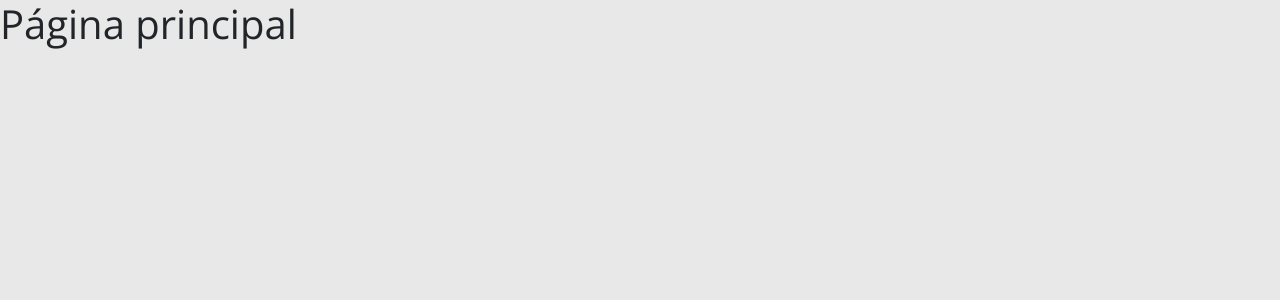
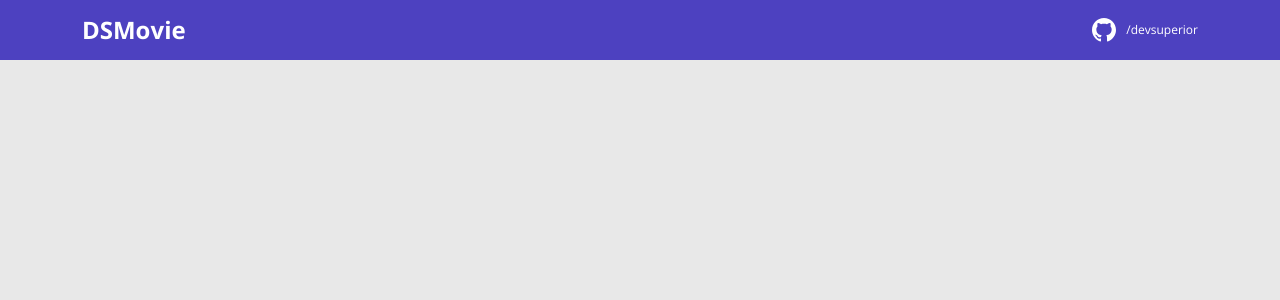
Before and after one commit to joellytton/dsmovie, a React (Create React App) app in the folder frontend/: page / in a window 1280 px wide. Shown: the top 300 px of the page. Built offline with nearby package versions, Linux system fonts and the light colour scheme.

Commit message:
Criando o NavBar do projeto

```diff
--- a/frontend/src/App.tsx
+++ b/frontend/src/App.tsx
@@ -1,6 +1,9 @@
+import Navbar from "./components/Navbar";
 
 function App() {
-  return (<h1>Página principal</h1>);
+  return (
+    <Navbar />
+  );
 }
 
 export default App;
--- /dev/null
+++ b/frontend/src/components/Navbar/index.tsx
@@ -0,0 +1,22 @@
+import { ReactComponent as GithubIcon } from 'assets/img/github.svg'
+import './styles.css';
+
+function Navbar() {
+    return (
+        <header>
+            <nav className="container">
+                <div className="dsmovie-nav-content">
+                    <h1>DSMovie</h1>
+                    <a href="https://github.com/joellytton" target="_blank" rel="noreferrer">
+                        <div className="dsmovie-contact-container">
+                            <GithubIcon />
+                            <p className="dsmovie-contact-link">/devsuperior</p>
+                        </div>
+                    </a>
+                </div>
+            </nav>
+        </header>
+    );
+}
+
+export default Navbar;
--- /dev/null
+++ b/frontend/src/components/Navbar/styles.css
@@ -0,0 +1,29 @@
+header {
+    height: 60px;
+    background-color: var(--color-primary);
+    display: flex;
+    align-items: center;
+}
+
+.dsmovie-nav-content {
+    display: flex;
+    align-items: center;
+    justify-content: space-between;
+    color: #fff;
+}
+
+.dsmovie-nav-content h1 {
+    font-size: 24px;
+    margin: 0;
+    font-weight: 700;
+}
+
+.dsmovie-contact-container {
+    display: flex;
+    align-items: center;
+}
+
+.dsmovie-contact-link {
+    margin: 0 0 0 10px;
+    font-size: 12px;
+}
--- a/frontend/tsconfig.json
+++ b/frontend/tsconfig.json
@@ -1,5 +1,6 @@
 {
   "compilerOptions": {
+    "baseUrl": "./src",
     "target": "es5",
     "lib": [
       "dom",
```
Also changed, not shown: frontend/public/index.html (+4 -4 lines), frontend/src/assets/img/github.svg (added).
